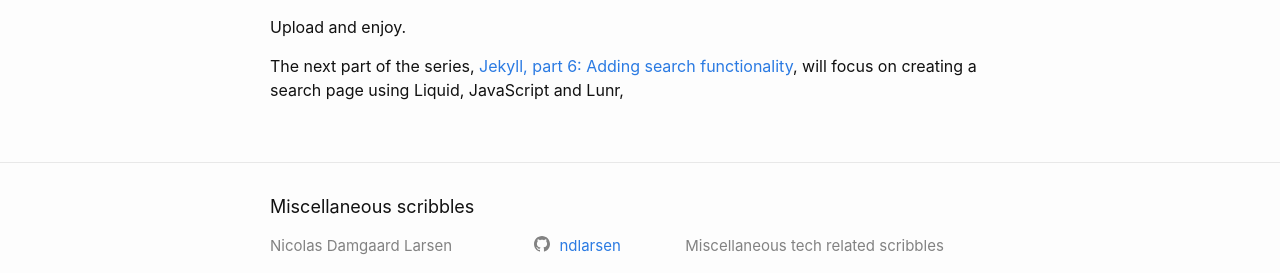
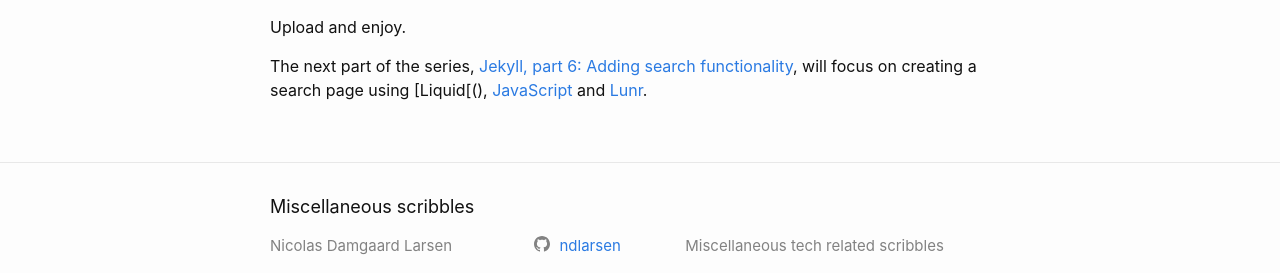
Before and after one commit to ndlarsen/ndlarsen.github.io, a Jekyll site: the page built from _posts/2019-09-26-jekyll-part-5-adding-a-categories-page.md, in a window 1280 px wide and 900 px high, scrolled down 1662 px. Shown: the part 582-855 px from the top of the window. Built offline with Jekyll 4.4.1, drawn with Linux system fonts in a browser that asks for light colours; part of the change alters nothing that is shown.

Commit message:
Minor chages.

```diff
--- a/_posts/2019-09-26-jekyll-part-5-adding-a-categories-page.md
+++ b/_posts/2019-09-26-jekyll-part-5-adding-a-categories-page.md
@@ -78,4 +78,4 @@ This is the contents of *categories.html* and it might look a bit wierd because
 
 Upload and enjoy.
 
-The next part of the series, [Jekyll, part 6: Adding search functionality]({% post_url 2019-09-28-jekyll-part-6-adding-search-functionality %}), will focus on creating a search page using Liquid, JavaScript and Lunr,
+The next part of the series, [Jekyll, part 6: Adding search functionality]({% post_url 2019-09-28-jekyll-part-6-adding-search-functionality %}), will focus on creating a search page using [Liquid[(), [JavaScript](https://en.wikipedia.org/wiki/JavaScript) and [Lunr](https://lunrjs.com).
```
